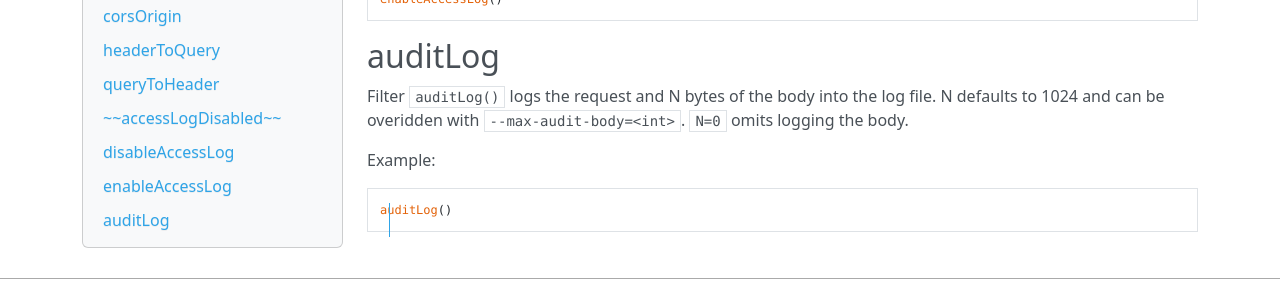
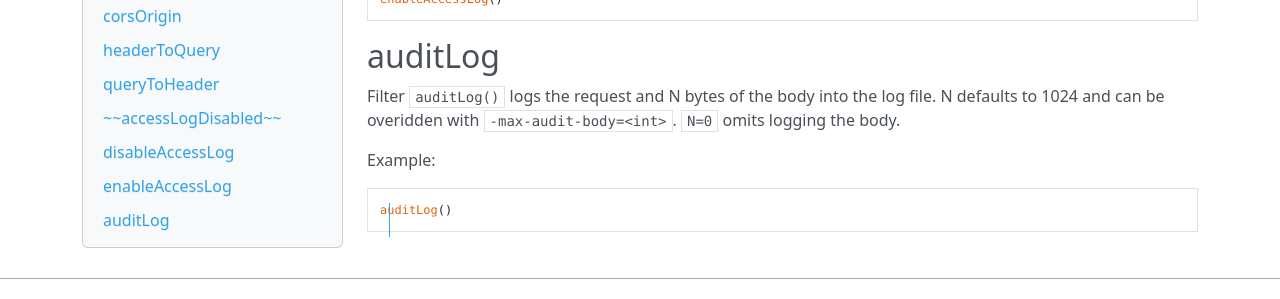
Before and after one commit to zalando/skipper, an MkDocs documentation site: the page built from docs/reference/filters.md, in a window 1280 px wide and 900 px high, scrolled down 14227 px. Shown: the part 565-864 px from the top of the window. Built offline with MkDocs 1.6.1, drawn with Linux system fonts in a browser that asks for light colours; nearby versions of some CDN libraries.

Commit message:
fix comment
Signed-off-by: Sandor Szücs <sandor.szuecs@zalando.de>

```diff
--- a/docs/reference/filters.md
+++ b/docs/reference/filters.md
@@ -808,7 +808,7 @@ enableAccessLog()
 
 Filter `auditLog()` logs the request and N bytes of the body into the
 log file. N defaults to 1024 and can be overidden with
-`--max-audit-body=<int>`. `N=0` omits logging the body.
+`-max-audit-body=<int>`. `N=0` omits logging the body.
 
 Example:
 
```
